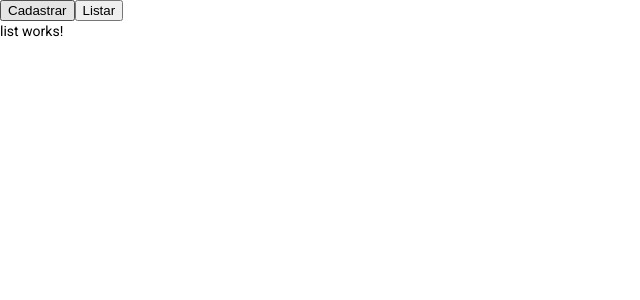
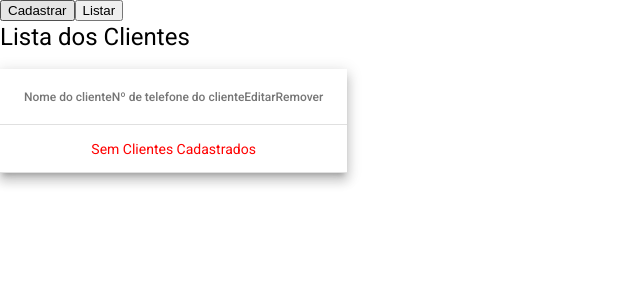
Before and after one commit to MouraRafael/atividade4-angular, an Angular app: page /clientes/lista in a window 1280 px wide. Shown: the top 300 px of the page, without its empty margins (0-640 px from the left). Built offline with nearby package versions, Linux system fonts and the light colour scheme.

Commit message:
feat: listagem

```diff
--- a/src/app/customers/components/list/list.component.html
+++ b/src/app/customers/components/list/list.component.html
@@ -1 +1,30 @@
-<p>list works!</p>
+<h1>Lista dos Clientes</h1>
+<table mat-table [dataSource]="dataSource" class="mat-elevation-z8">
+  <ng-container matColumnDef="nome">
+    <th mat-header-cell *matHeaderCellDef>Nome do cliente</th>
+    <td mat-cell *matCellDef="let element">{{element.nome}}</td>
+  </ng-container>
+  <ng-container matColumnDef="telefone">
+    <th mat-header-cell *matHeaderCellDef>Nº de telefone do cliente</th>
+    <td mat-cell *matCellDef="let element">{{element.telefone}}</td>
+  </ng-container>
+  <ng-container matColumnDef="editar">
+    <th mat-header-cell *matHeaderCellDef>Editar</th>
+    <td mat-cell *matCellDef="let element"><mat-icon>edit</mat-icon></td>
+  </ng-container>
+  <ng-container matColumnDef="remover">
+    <th mat-header-cell *matHeaderCellDef>Remover</th>
+    <td mat-cell *matCellDef="let element"><mat-icon>delete</mat-icon></td>
+  </ng-container>
+
+
+  <ng-container matColumnDef="vazio">
+    <td mat-footer-cell *matFooterCellDef colspan="7" style="color:red;">Sem Clientes Cadastrados</td>
+  </ng-container>
+  <ng-template [ngIf]="dataSource.data.length === 0">
+    <tr mat-footer-row *matFooterRowDef="['vazio']" style="text-align: center;"></tr>
+  </ng-template>
+
+  <tr mat-header-row *matHeaderRowDef="displayedColumns"></tr>
+  <tr mat-row *matRowDef="let row; columns: displayedColumns"></tr>
+</table>
--- a/src/app/customers/components/list/list.component.ts
+++ b/src/app/customers/components/list/list.component.ts
@@ -1,4 +1,8 @@
 import { Component, OnInit } from '@angular/core';
+import { MatTableDataSource } from '@angular/material/table';
+import { Router } from '@angular/router';
+import { ClienteModel } from '../../model/ClienteModel';
+import { CustomerService } from '../../service/customer.service';
 
 @Component({
   selector: 'app-list',
@@ -6,10 +10,21 @@ import { Component, OnInit } from '@angular/core';
   styleUrls: ['./list.component.css']
 })
 export class ListComponent implements OnInit {
+  clientes!:ClienteModel[];
+  displayedColumns:string[] = ['nome','telefone','editar','remover']
+  dataSource!:MatTableDataSource<ClienteModel>;
 
-  constructor() { }
+  constructor(private service:CustomerService, private router:Router) { }
 
   ngOnInit(): void {
+    this.clientes = this.service.list();
+    this.dataSource = new MatTableDataSource(this.clientes);
+
+    console.log(this.clientes)
+  }
+
+  list(){
+    return this.clientes;
   }
 
 }
```
Also changed, not shown: src/app/customers/customers.module.ts (+10 -4 lines).
